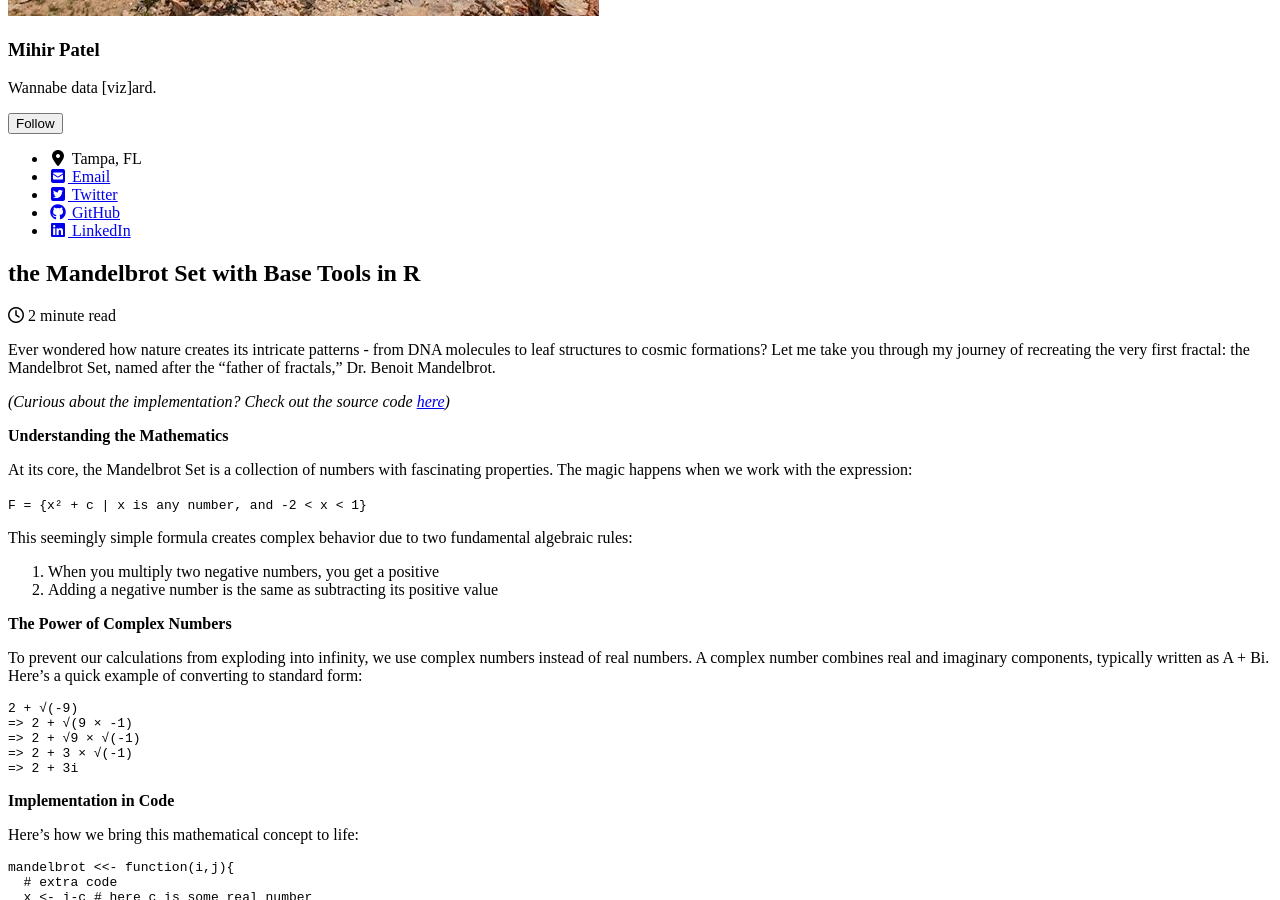
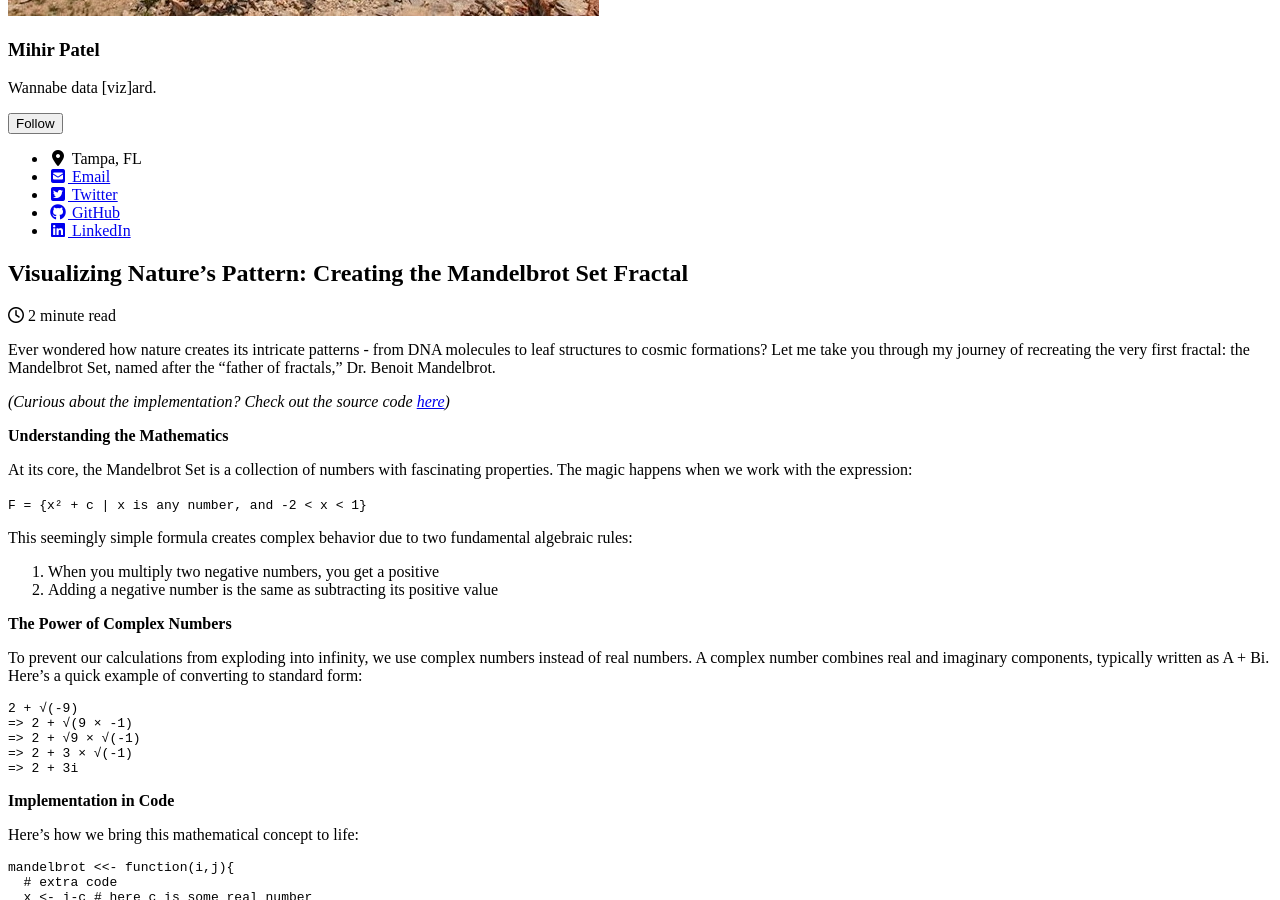
Before and after one commit to mihirp161/mihirp161.github.io, a Jekyll site: the page built from _posts/2020-01-17-mandelbrot.md, in a window 1280 px wide and 900 px high, scrolled down 957 px. Built offline with Jekyll 4.4.1, drawn with Linux system fonts in a browser that asks for light colours; cached includes are drawn as plain includes; nearby versions of some CDN libraries.

Commit message:
Update 2020-01-17-mandelbrot.md

```diff
--- a/_posts/2020-01-17-mandelbrot.md
+++ b/_posts/2020-01-17-mandelbrot.md
@@ -1,5 +1,5 @@
 ---
-title: "the Mandelbrot Set with Base Tools in R"
+title: "Visualizing Nature's Pattern: Creating the Mandelbrot Set Fractal"
 date: 2020-01-17
 tags: [Miscellaneous, R]
 header:
```
